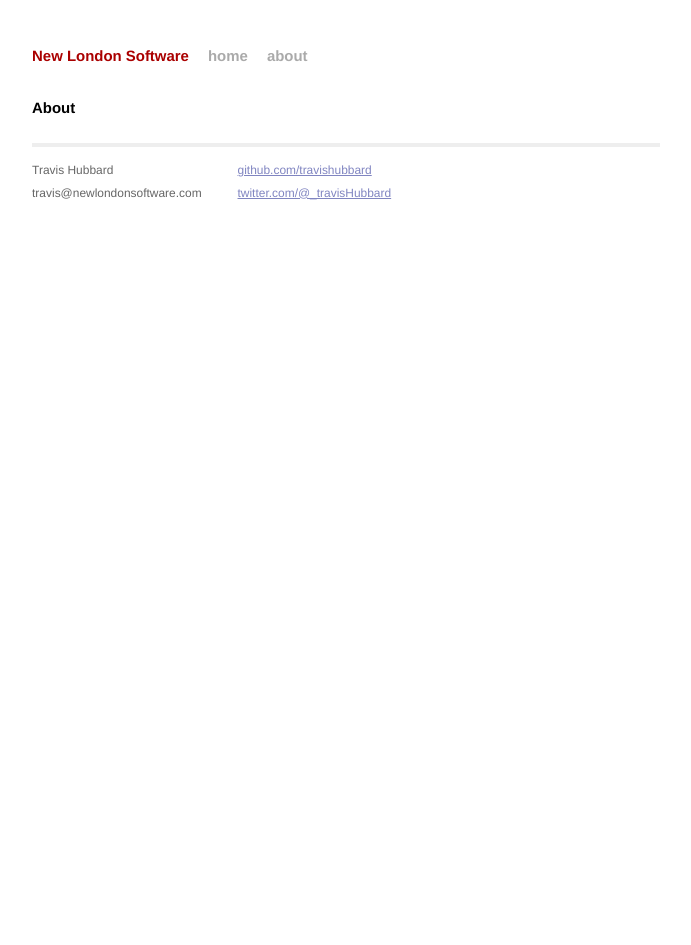
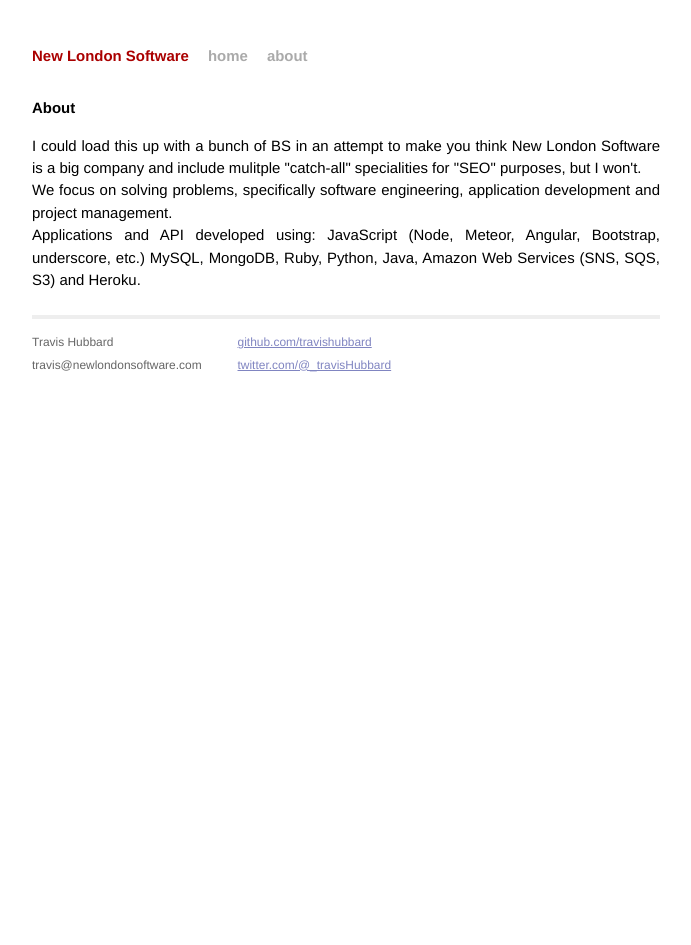
Before and after one commit to travishubbard/travishubbard.github.io, a Jekyll site: the page built from about.html, in a window 1280 px wide. Shown: the whole page, without its empty margins (294-985 px from the left). Built offline with Jekyll 4.4.1, drawn with Linux system fonts in a browser that asks for light colours; Markdown is read by kramdown in place of the engine named in the settings.

Commit message:
update about

```diff
--- a/about.html
+++ b/about.html
@@ -6,5 +6,14 @@
 <div id="about">
   <h1>About</h1>
 
+<div>
+	I could load this up with a bunch of BS in an attempt to make you think New London Software is a big company and include mulitple &quot;catch-all&quot; specialities for &quot;SEO&quot; purposes, but I won't.
+</div>
 
+<div>
+	We focus on solving problems, specifically software engineering, application development and project management.
 </div>
+
+<div>
+	Applications and API developed using: JavaScript (Node, Meteor, Angular, Bootstrap, underscore, etc.) MySQL, MongoDB, Ruby, Python, Java, Amazon Web Services (SNS, SQS, S3) and Heroku.
+</div>
```
